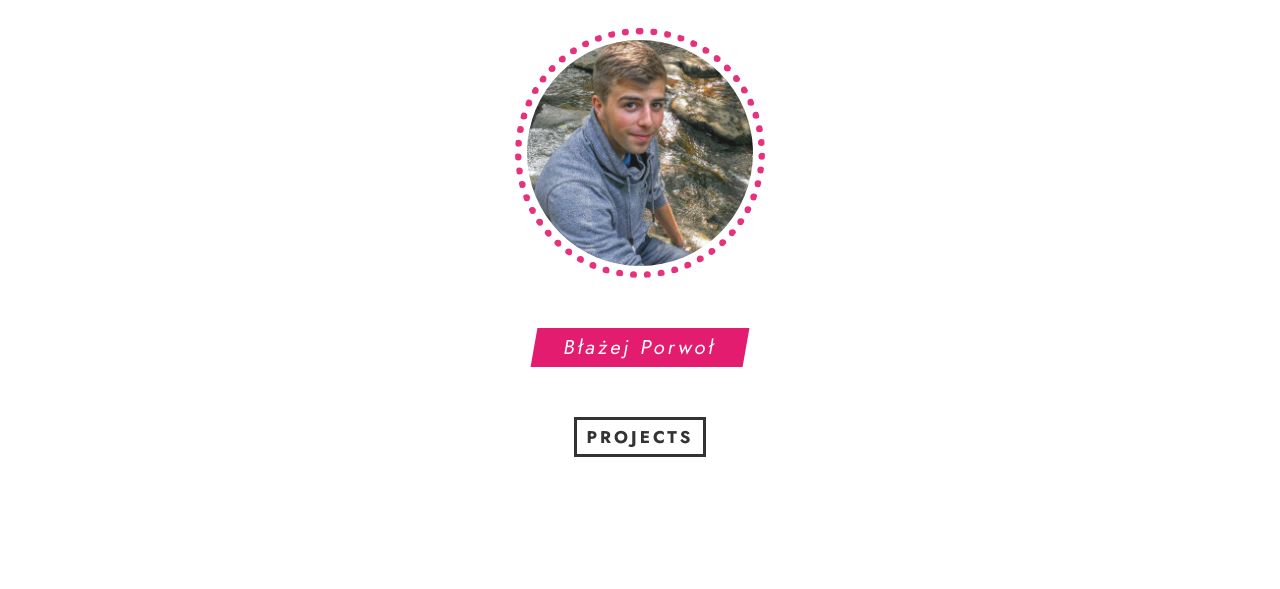
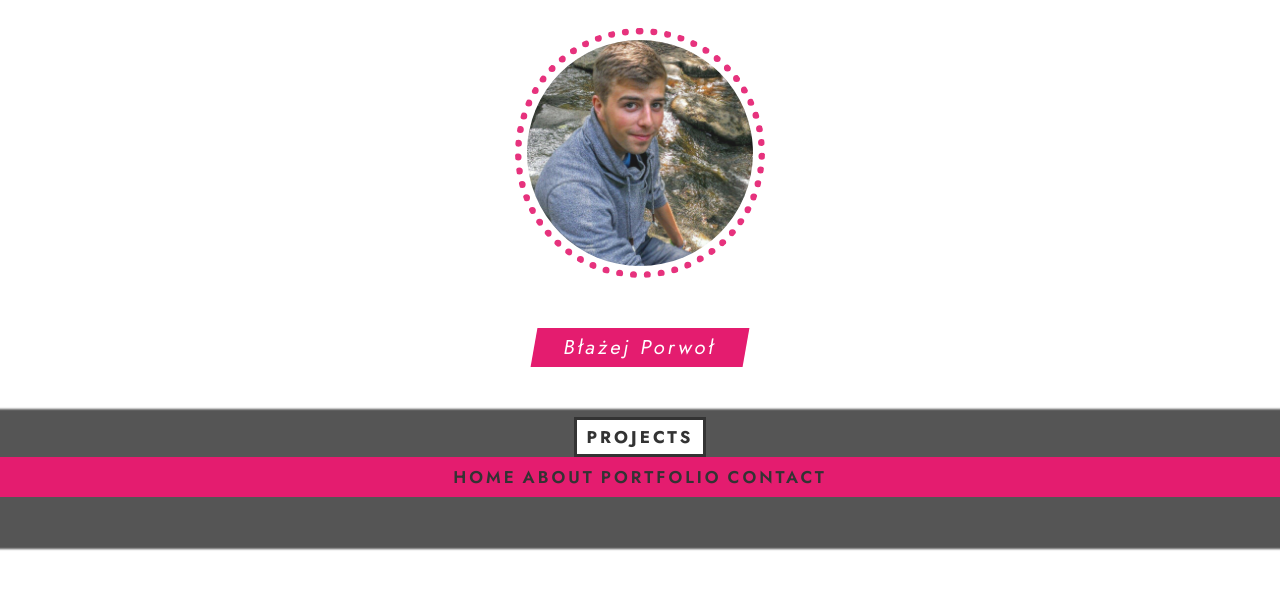
Before and after one commit to SlorenisBP/My-portfolio-website, a website: page my-page/index.html in a window 1280 px wide. Shown: the part 109-698 px from the top of the page. Drawn offline with Linux system fonts and the light colour scheme.

Commit message:
navbar customization

```diff
--- a/my-page/index.html
+++ b/my-page/index.html
@@ -16,7 +16,7 @@
 </head>
 <body>
 <div class="container">
-<section class="section-1">
+<section class="section-1 center">
 
 
 <h1 class="section-1-heading">
@@ -27,6 +27,68 @@
 <a href="#" class="section-1-btn">Projects</a>
 
 </section>
+
+    <nav class="navbar center">
+        <a href="#" class="navbar-link">Home</a>
+        <a href="#" class="navbar-link">About</a>
+        <a href="#" class="navbar-link">Portfolio</a>
+        <a href="#" class="navbar-link">Contact</a>
+    </nav>
+    <br/>
+    <br/>
+    <br/>
+    <br/>
+    <br/>
+    <br/>
+    <br/>
+    <br/>
+    <br/>
+    <br/>
+    <br/>
+    <br/>
+    <br/>
+    <br/>
+    <br/>
+    <br/>
+    <br/>
+    <br/>
+    <br/>
+    <br/>
+    <br/>
+    <br/>
+    <br/>
+    <br/>
+    <br/>
+    <br/>
+    <br/>
+    <br/>
+    <br/>
+    <br/>
+    <br/>
+    <br/>
+    <br/>
+    <br/>
+    <br/>
+    <br/>
+    <br/>
+    <br/>
+    <br/>
+    <br/>
+    <br/>
+    <br/>
+    <br/>
+    <br/>
+    <br/>
+    <br/>
+    <br/>
+    <br/>
+    <br/>
+    <br/>
+
+
+
+
+
 </div>
 <script src="script.js"></script>
 </body>
--- a/my-page/styles.css
+++ b/my-page/styles.css
@@ -11,6 +11,12 @@
 html{
     font-size: 62.5%;
 }
+.center{
+    display: flex;
+    justify-content: center;
+    align-items: center;
+}
+
 
 .section-1{
     width: 100%;
@@ -18,10 +24,8 @@ html{
     background: linear-gradient(rgb(255,255,255,2),rgba(255,255,255,2)), url("../images/bg.jpg") center no-repeat;
     /*background-image: url("../images/bg.jpg");*/
     background-size: cover;
-    display: flex;
     flex-direction: column;
-    justify-content: center;
-    align-items: center;
+
 }
 
 .section-1-heading{
@@ -69,3 +73,37 @@ background-color: rgba(255,255,255,0.7);
     text-transform: uppercase;
     letter-spacing: 0.3rem;
 }
+.navbar{
+    width: 100%;
+    height: 4rem;
+    background-color: #e41c6f;
+    box-shadow: .2rem .2rem .2rem 5rem #555;
+}
+.navbar-link{
+    font-size: 1.7rem;
+    font-weight: 600;
+    color: #333333;
+    margin: 0.3rem;
+    letter-spacing: 0.3rem;
+    text-transform: uppercase;
+    position: relative;
+    transition: color 0.2s;
+}
+.navbar-link:hover{
+color: white;
+
+}
+
+.navbar-link::before{
+    content: "";
+    width: 0;
+    height: 0.2rem;
+    background-color: white;
+    position: absolute;
+    right: -15%;
+    bottom: -.3rem;
+    transition: width 0.2s;
+}
+.navbar-link:hover::before{
+    width: 130%;
+}
```
